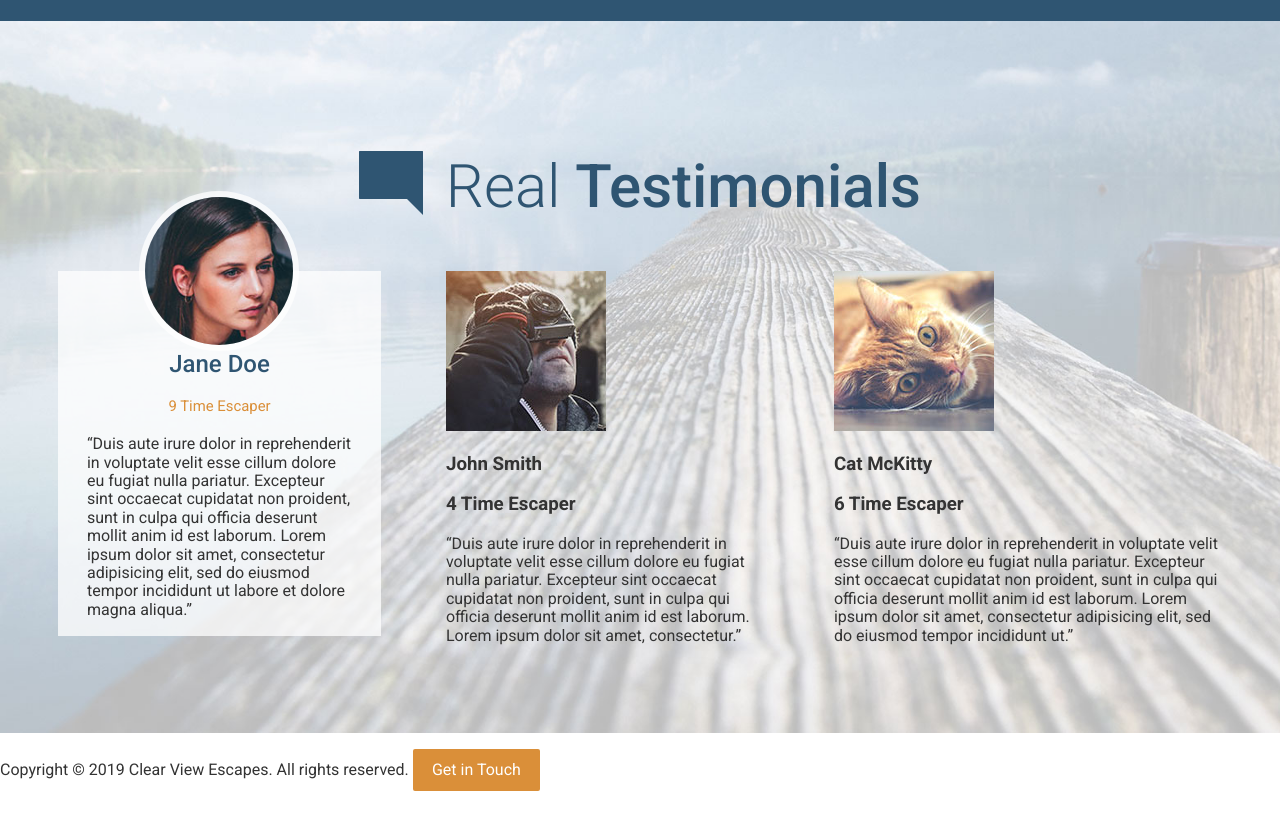
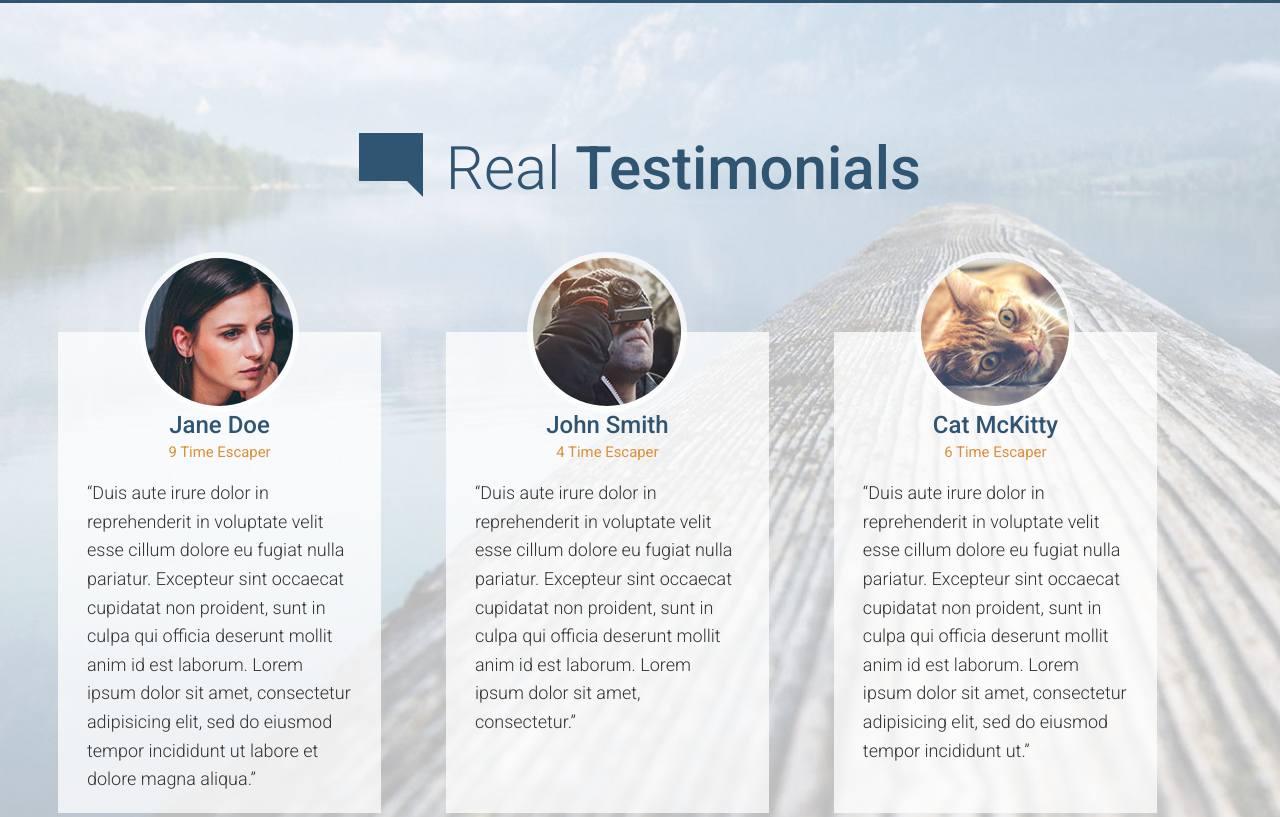
Before and after one commit to stefanjeremicc/travel-agency-website, a website: page app/index.html in a window 1280 px wide. Shown: the part 2980-3797 px from the top of the page. Drawn offline with Linux system fonts and the light colour scheme.

Commit message:
Completed the Testimonials section.

```diff
--- a/app/assets/styles/base/_mixins.css
+++ b/app/assets/styles/base/_mixins.css
@@ -11,7 +11,7 @@
 }
 
 @define-mixin atLarge {
-  @media (min-width: 1200px) {
+  @media (min-width: 1010px) {
     @mixin-content;
   }
 }
--- a/app/assets/styles/modules/_page-section.css
+++ b/app/assets/styles/modules/_page-section.css
@@ -10,8 +10,28 @@
     color: $colorWhite;
   }
 
+  &--no-b-padding-until-medium {
+    padding: 0 0;
+
+    @mixin atMedium {
+      padding: 4.5rem 0;
+    }
+  }
+
+  &--no-b-padding-until-large {
+    padding-bottom: 0;
+
+    @mixin atLarge {
+      padding: 4.5rem 0;
+    }
+  }
+
   &--testimonials {
-    background-image: url('/assets/images/testimonials-bg.jpg');
-    background-size: cover;
+    background-color: #e0e6ef;
+
+    @mixin atLarge {
+      background-image: url('/assets/images/testimonials-bg.jpg');
+      background-size: cover;
+    }
   }
 }
--- a/app/assets/styles/modules/_row.css
+++ b/app/assets/styles/modules/_row.css
@@ -3,6 +3,10 @@
 
   &__b-margin-until-medium {
     margin-bottom: 01rem;
+  }
+
+  &--t-padding {
+    padding-top: 80px;
   }
 
   @mixin atMedium {
@@ -29,7 +33,7 @@
       width: 63%;
     }
 
-    &--gutters > div:not(:last-child) {
+    &--gutters > div {
       padding-right: 65px;
     }
 
@@ -37,8 +41,75 @@
       padding-right: 100px;
     }
 
+    &--gutters-small > div {
+      padding-right: 45px;
+    }
+
     &__b-margin-until-medium {
       margin-bottom: 0;
     }
   }
+
+  @mixin atLarge {
+    &__large-4 {
+      float: left;
+      width: 33.33%;
+    }
+
+    &__large-6 {
+      float: left;
+      width: 50%;
+    }
+
+    &__large-4-larger {
+      width: 37%;
+    }
+
+    &__large-8 {
+      float: left;
+      width: 66.66%;
+    }
+
+    &__large-8-smaller {
+      width: 63%;
+    }
+
+    &--gutters > div {
+      padding-right: 65px;
+    }
+
+    &--gutters-large > div {
+      padding-right: 100px;
+    }
+
+    &--gutters-small > div {
+      padding-right: 45px;
+    }
+
+    &__b-margin-until-large {
+      margin-bottom: 0;
+    }
+  }
+  /* Begin Equal Height rules */
+  &--equal-height-at-medium {
+    @mixin atMedium {
+      display: flex;
+    }
+
+    & > div {
+      float: none;
+      display: flex;
+    }
+  }
+
+  &--equal-height-at-large {
+    @mixin atLarge {
+      display: flex;
+    }
+
+    & > div {
+      float: none;
+      display: flex;
+    }
+  }
 }
--- a/app/assets/styles/modules/_testimonial.css
+++ b/app/assets/styles/modules/_testimonial.css
@@ -1,6 +1,16 @@
 .testimonial {
   background-color: rgba(255, 255, 255, 0.75);
-  padding: 0 1.81rem 1px 1.81rem;
+  padding: 0 18px 1px 18px;
+  margin-bottom: 98px;
+
+  @mixin atLarge {
+    padding: 0 1.81rem 1px 1.81rem;
+    margin-bottom: 0;
+  }
+
+  &--last {
+    margin-bottom: 0;
+  }
 
   &__photo {
     border: 6px solid rgba(255, 255, 255, 0.75);
@@ -25,7 +35,7 @@
     color: $mainOrange;
     text-align: center;
     font-weight: 400;
-    margin-bottom: 0.25rem 0 1rem 0;
+    margin: 0.25rem 0 1rem 0;
     font-size: 0.93rem;
   }
 }
--- a/app/assets/styles/modules/_wrapper.css
+++ b/app/assets/styles/modules/_wrapper.css
@@ -3,4 +3,22 @@
   padding-right: 18px;
   max-width: 1200px;
   margin: 0 auto;
+
+  &--no-padding-until-medium {
+    padding: 0;
+
+    @mixin atMedium {
+      padding-left: 18px;
+      padding-right: 18px;
+    }
+  }
+
+  &--no-padding-until-large {
+    padding: 0;
+
+    @mixin atLarge {
+      padding-left: 18px;
+      padding-right: 18px;
+    }
+  }
 }
--- a/app/index.html
+++ b/app/index.html
@@ -75,7 +75,6 @@
             <h2 class="headline headline--no-t-margin">Here&rsquo;s how we got started&hellip;</h2>
             <p>Just Escape Travel specializes in creating one-of-a-kind trips around the globe. Whether you’re looking to push your limits on an active escape, connect your mind and body on a wellness escape, or indulge on a romantic escape,  <a href="#">Clear View Escape </a> we’ve got you covered. We have traveled to scout out destinations and hand select partners who are experts in their craft in order to provide a travel experience beyond imagination. We are here to change the way you travel, Escape the Ordinary with Just Escape Travel.</p>
             <p>We limit the number of travelers we work with at any given time because details matter. Your dedicated Escape Organizer is there every step of the way, no detail is too small. We’re very selective, our partners are local experts committed to their craft and service. For the peace of mind, you desire we offer 24/7 in-country travel assistance.</p>
-            <p>Escape the ordinary! We create the most authentic, unique, and inspiring escapes across the globe! We’re here to listen and it starts by understanding your curiosities, likes, and dislikes.</p>
           </div>
         </div>
       </div>
@@ -124,20 +123,23 @@
     </div>
   </div>
 
-  <div id="testimonials" class="page-section page-section--testimonials">
-    <div class="wrapper">
+  <div id="testimonials" class="page-section page-section--no-b-padding-until-large page-section--testimonials">
+    <div class="wrapper wrapper--no-padding-until-large">
 
       <h2 class="section-title section-title--blue">
-        <img  src="assets/images/icons/comment.svg"
+        <img  srcset="assets/images/icons/comment.svg"
               class="section-title__icon">
               Real <span>Testimonials</span>
       </h2>
 
-      <div class="row row--gutters">
-        <div class="row__medium-4">
+      <div class="row row--gutters row--equal-height-at-large row--t-padding generic-content-container">
+        <div class="row__large-4">
           <div class="testimonial">
             <div class="testimonial__photo">
-              <img src="assets/images/testimonial-jane.jpg">
+                <img  srcset="assets/images/testimonial-jane.jpg 160w,
+                              assets/images/testimonial-jane-hi-dpi.jpg 320w"
+                      alt="Jane Doe"
+                      sizes="160px">
             </div>
             <h3 class="testimonial__title">Jane Doe</h3>
             <h4 class="testimonial__subtitle">9 Time Escaper</h4>
@@ -145,18 +147,32 @@
           </div>
         </div>
 
-        <div class="row__medium-4">
-          <img src="assets/images/testimonial-john.jpg">
-          <h3>John Smith</h3>
-          <h3>4 Time Escaper</h3>
-          <p>&ldquo;Duis aute irure dolor in reprehenderit in voluptate velit esse cillum dolore eu fugiat nulla pariatur. Excepteur sint occaecat cupidatat non proident, sunt in culpa qui officia deserunt mollit anim id est laborum. Lorem ipsum dolor sit amet, consectetur.&rdquo;</p>
+        <div class="row__large-4">
+          <div class="testimonial">
+            <div class="testimonial__photo">
+              <img  srcset="assets/images/testimonial-john.jpg 160w,
+                            assets/images/testimonial-john-hi-dpi.jpg 320w"
+                    alt="John Smith"
+                    sizes="160px">
+            </div>
+            <h3 class="testimonial__title">John Smith</h3>
+            <h4 class="testimonial__subtitle">4 Time Escaper</h4>
+            <p>&ldquo;Duis aute irure dolor in reprehenderit in voluptate velit esse cillum dolore eu fugiat nulla pariatur. Excepteur sint occaecat cupidatat non proident, sunt in culpa qui officia deserunt mollit anim id est laborum. Lorem ipsum dolor sit amet, consectetur.&rdquo;</p>
+          </div>
         </div>
 
-        <div class="row__medium-4">
-          <img src="assets/images/testimonial-cat.jpg">
-          <h3>Cat McKitty</h3>
-          <h3>6 Time Escaper</h3>
-          <p>&ldquo;Duis aute irure dolor in reprehenderit in voluptate velit esse cillum dolore eu fugiat nulla pariatur. Excepteur sint occaecat cupidatat non proident, sunt in culpa qui officia deserunt mollit anim id est laborum. Lorem ipsum dolor sit amet, consectetur adipisicing elit, sed do eiusmod tempor incididunt ut.&rdquo;</p>
+        <div class="row__large-4">
+          <div class="testimonial testimonial--last">
+            <div class="testimonial__photo">
+              <img  srcset="assets/images/testimonial-Cat.jpg 160w,
+                            assets/images/testimonial-Cat-hi-dpi.jpg 320w"
+                    alt="Cat McKitty"
+                    sizes="160px">
+            </div>
+            <h3 class="testimonial__title">Cat McKitty</h3>
+            <h4 class="testimonial__subtitle">6 Time Escaper</h3>
+            <p>&ldquo;Duis aute irure dolor in reprehenderit in voluptate velit esse cillum dolore eu fugiat nulla pariatur. Excepteur sint occaecat cupidatat non proident, sunt in culpa qui officia deserunt mollit anim id est laborum. Lorem ipsum dolor sit amet, consectetur adipisicing elit, sed do eiusmod tempor incididunt ut.&rdquo;</p>
+          </div>
         </div>
       </div>
     </div>
--- a/app/temp/styles/styles.css
+++ b/app/temp/styles/styles.css
@@ -568,6 +568,30 @@ a {
   margin: 0 auto;
 }
 
+.wrapper--no-padding-until-medium {
+    padding: 0;
+  }
+
+@media (min-width: 800px) {
+
+.wrapper--no-padding-until-medium {
+      padding-left: 18px;
+      padding-right: 18px
+  }
+  }
+
+.wrapper--no-padding-until-large {
+    padding: 0;
+  }
+
+@media (min-width: 1010px) {
+
+.wrapper--no-padding-until-large {
+      padding-left: 18px;
+      padding-right: 18px
+  }
+  }
+
 .page-section {
   padding: 1rem 0;
 }
@@ -584,9 +608,38 @@ a {
     color: #fff;
   }
 
+.page-section--no-b-padding-until-medium {
+    padding: 0 0;
+  }
+
+@media (min-width: 800px) {
+
+.page-section--no-b-padding-until-medium {
+      padding: 4.5rem 0
+  }
+  }
+
+.page-section--no-b-padding-until-large {
+    padding-bottom: 0;
+  }
+
+@media (min-width: 1010px) {
+
+.page-section--no-b-padding-until-large {
+      padding: 4.5rem 0
+  }
+  }
+
 .page-section--testimonials {
-    background-image: url('/assets/images/testimonials-bg.jpg');
-    background-size: cover;
+    background-color: #e0e6ef;
+  }
+
+@media (min-width: 1010px) {
+
+.page-section--testimonials {
+      background-image: url('/assets/images/testimonials-bg.jpg');
+      background-size: cover
+  }
   }
 
 .headline {
@@ -654,6 +707,10 @@ a {
     margin-bottom: 01rem;
   }
 
+.row--t-padding {
+    padding-top: 80px;
+  }
+
 @media (min-width: 800px) {
     .row__medium-4 {
       float: left;
@@ -678,7 +735,7 @@ a {
       width: 63%;
     }
 
-    .row--gutters > div:not(:last-child) {
+    .row--gutters > div {
       padding-right: 65px;
     }
 
@@ -686,10 +743,89 @@ a {
       padding-right: 100px;
     }
 
+    .row--gutters-small > div {
+      padding-right: 45px;
+    }
+
     .row__b-margin-until-medium {
       margin-bottom: 0;
     }
   }
+
+@media (min-width: 1010px) {
+    .row__large-4 {
+      float: left;
+      width: 33.33%;
+    }
+
+    .row__large-6 {
+      float: left;
+      width: 50%;
+    }
+
+    .row__large-4-larger {
+      width: 37%;
+    }
+
+    .row__large-8 {
+      float: left;
+      width: 66.66%;
+    }
+
+    .row__large-8-smaller {
+      width: 63%;
+    }
+
+    .row--gutters > div {
+      padding-right: 65px;
+    }
+
+    .row--gutters-large > div {
+      padding-right: 100px;
+    }
+
+    .row--gutters-small > div {
+      padding-right: 45px;
+    }
+
+    .row__b-margin-until-large {
+      margin-bottom: 0;
+    }
+  }
+
+/* Begin Equal Height rules */
+
+@media (min-width: 800px) {
+
+.row--equal-height-at-medium {
+      display: -webkit-box;
+      display: -ms-flexbox;
+      display: flex
+  }
+  }
+
+.row--equal-height-at-medium > div {
+      float: none;
+      display: -webkit-box;
+      display: -ms-flexbox;
+      display: flex;
+    }
+
+@media (min-width: 1010px) {
+
+.row--equal-height-at-large {
+      display: -webkit-box;
+      display: -ms-flexbox;
+      display: flex
+  }
+  }
+
+.row--equal-height-at-large > div {
+      float: none;
+      display: -webkit-box;
+      display: -ms-flexbox;
+      display: flex;
+    }
 
 .image--center {
     display: block;
@@ -805,8 +941,21 @@ a {
 
 .testimonial {
   background-color: rgba(255, 255, 255, 0.75);
-  padding: 0 1.81rem 1px 1.81rem;
+  padding: 0 18px 1px 18px;
+  margin-bottom: 98px;
 }
+
+@media (min-width: 1010px) {
+
+.testimonial {
+    padding: 0 1.81rem 1px 1.81rem;
+    margin-bottom: 0
+}
+  }
+
+.testimonial--last {
+    margin-bottom: 0;
+  }
 
 .testimonial__photo {
     border: 6px solid rgba(255, 255, 255, 0.75);
@@ -831,6 +980,6 @@ a {
     color: #da8f39;
     text-align: center;
     font-weight: 400;
-    margin-bottom: 0.25rem 0 1rem 0;
+    margin: 0.25rem 0 1rem 0;
     font-size: 0.93rem;
   }
```
